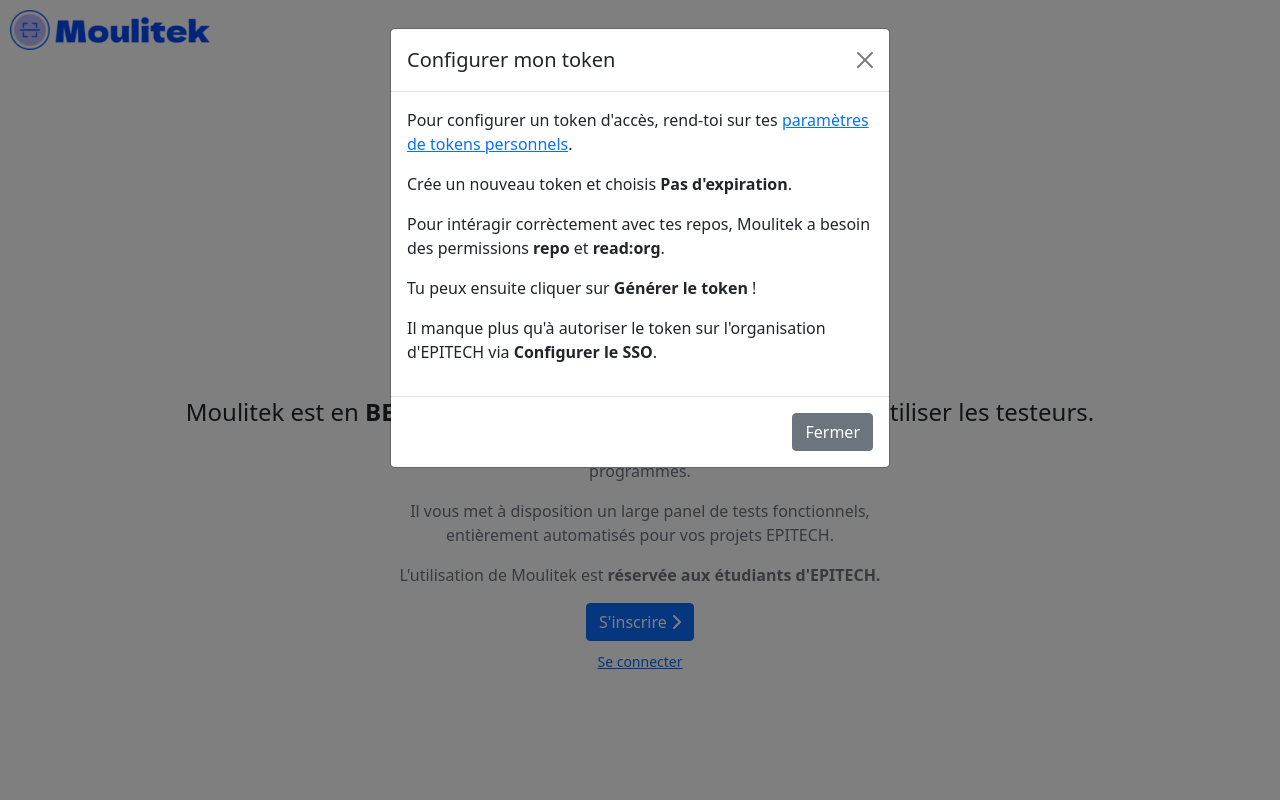
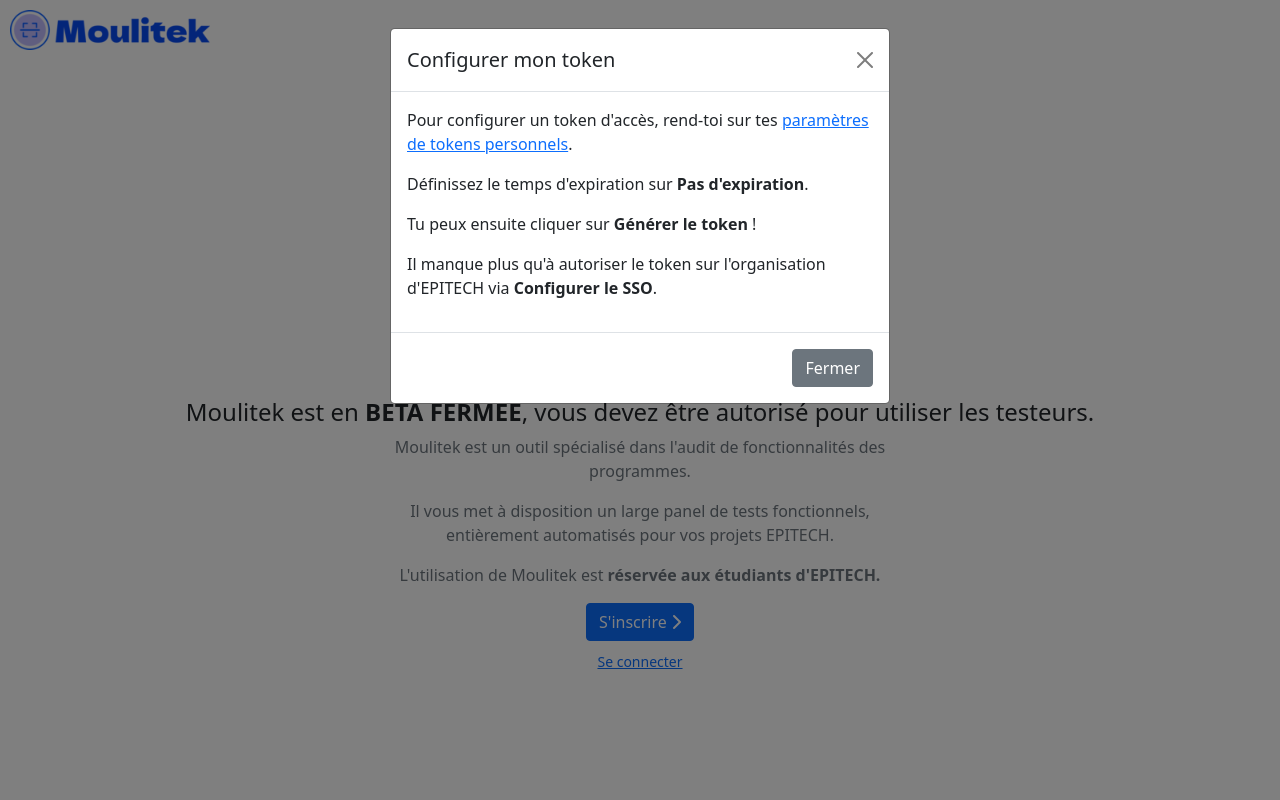
Before and after one commit to MathiDEV/moulitek_fr, a PHP site: page /signup in a window 1280 px wide, after a click on "Configurer mon token". Run offline with PHP 8.4, Linux system fonts and the light colour scheme; some libraries are stand-ins or nearby versions.

Commit message:
[FIX] Changed token generation

```diff
--- a/php/show_card.php
+++ b/php/show_card.php
@@ -1,5 +1,4 @@
 <?php
-date_default_timezone_set('Europe/Paris');
 $no_mouli = "<div class=\"text-muted text-center\"><i style=\"font-size: 50px\" class=\"fas fa-clock mb-2\"></i><p><big>Vous n'avez pas encore lancé de moulinette sur ce projet...</big></p><p>Lancez en une !</p></div>";
 $card = file_get_contents($_SERVER["DOCUMENT_ROOT"] . "/templates/card.html");
 $res_body = file_get_contents($_SERVER["DOCUMENT_ROOT"] . "/templates/tests.html");
--- a/signup.php
+++ b/signup.php
@@ -100,11 +100,8 @@ if (isset($_SESSION["user"])) {
                 </div>
                 <div class="modal-body">
                     <p>Pour configurer un token d'accès, rend-toi sur tes <a target="_blank"
-                            href="https://github.com/settings/tokens/new">paramètres de tokens personnels</a>.</p>
-                    <p>Crée un nouveau token et choisis <b>Pas d'expiration</b>.</p>
-                    <p>Pour intéragir corrèctement avec tes repos, Moulitek a besoin des
-                        permissions
-                        <b>repo</b> et <b>read:org</b>.</p>
+                            href="https://github.com/settings/tokens/new?description=Moulitek%20Token&scopes=repo%2Cread%3Aorg">paramètres de tokens personnels</a>.</p>
+                    <p>Définissez le temps d'expiration sur <b>Pas d'expiration</b>.</p>
                     <p>Tu peux ensuite cliquer sur <b>Générer le token</b> !</p>
                     <p>Il manque plus qu'à autoriser le token sur l'organisation d'EPITECH via <b>Configurer le SSO</b>.</p>
                 </div>
--- a/trace.php
+++ b/trace.php
@@ -1,5 +1,4 @@
 <?php
-date_default_timezone_set('Europe/Paris');
 session_start();
 if (!isset($_SESSION["user"])) {
     header("Location: /signup");
```
